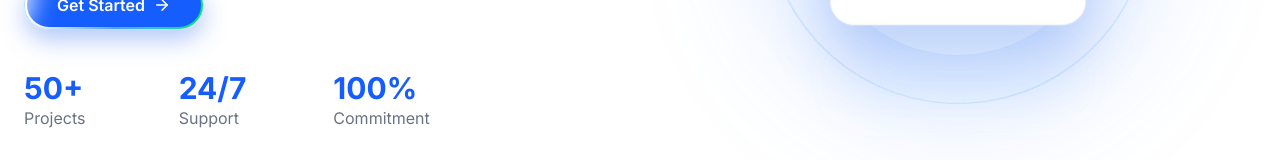
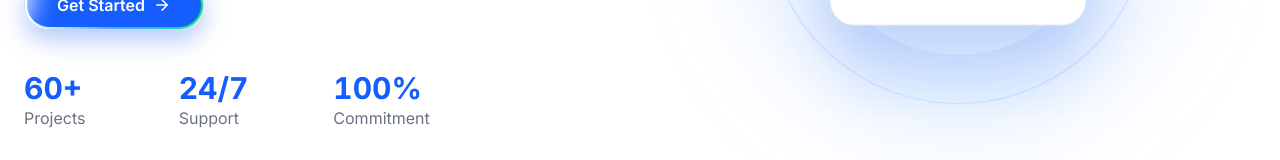
Before and after one commit to arifulislamk/khan-it-client, a React (Vite) app: page / in a window 1280 px wide. Shown: the part 482-642 px from the top of the page. Built offline with nearby package versions, Linux system fonts and the light colour scheme.

Commit message:
add counter component

```diff
--- /dev/null
+++ b/src/component/Counter.jsx
@@ -0,0 +1,39 @@
+import React,{useEffect,useState}from"react";
+
+const Counter=({end,suffix="",duration=2000,step=1})=>{
+const[count,setCount]=useState(0);
+
+useEffect(()=>{
+let startTime=null;
+let animationFrame;
+
+const animate=(currentTime)=>{
+if(!startTime)startTime=currentTime;
+
+const progress=Math.min((currentTime-startTime)/duration,1);
+const rawValue=progress*end;
+const current=Math.min(Math.floor(rawValue/step)*step,end);
+
+setCount(current);
+
+if(progress<1){
+animationFrame=requestAnimationFrame(animate);
+}else{
+setCount(end);
+}
+};
+
+setCount(0);
+animationFrame=requestAnimationFrame(animate);
+
+return()=>cancelAnimationFrame(animationFrame);
+},[end,duration,step]);
+
+return(
+<span className="tabular-nums inline-block">
+{count}{suffix}
+</span>
+);
+};
+
+export default Counter;
--- a/src/component/Hero.jsx
+++ b/src/component/Hero.jsx
@@ -1,9 +1,10 @@
 import React from "react";
 import { Link } from "react-router-dom";
 import { ArrowRight } from "lucide-react";
+import Counter from "./Counter";
 
-const Hero=()=>{
-return(
+const Hero = () => {
+  return (
     <div className="bg-white text-[#111827] overflow-hidden">
       <div className="max-w-7xl mx-auto px-5 sm:px-6 py-10 md:py-16 grid lg:grid-cols-2 gap-8 lg:gap-10 items-center">
         <div className="text-center lg:text-left">
@@ -13,11 +14,12 @@ Grow Your Business
           </h1>
 
           <p className="mt-5 text-gray-600 text-base sm:text-lg max-w-xl mx-auto lg:mx-0 leading-relaxed">
-Khan IT Solution provides professional digital solutions including website development, business transformation, marketing solutions and mobile application development.
+            Khan IT Solution provides professional digital solutions including
+            website development, business transformation, marketing solutions
+            and mobile application development.
           </p>
 
           <div className="mt-7 flex flex-col sm:flex-row justify-center lg:justify-start gap-4">
-
             <a
               href="/contact"
               className="group relative isolate overflow-hidden inline-flex items-center justify-center gap-2 rounded-full px-8 py-3 font-semibold text-white border border-blue-300/60 shadow-[0_10px_25px_rgba(37,99,235,0.35)] transition-all duration-300 hover:-translate-y-2 hover:scale-105 hover:shadow-[0_20px_40px_rgba(34,197,94,0.45)]"
@@ -26,28 +28,33 @@ className="group relative isolate overflow-hidden inline-flex items-center justi
               <span className="absolute inset-[2px] -z-10 rounded-full bg-blue-600"></span>
               <span className="absolute -left-10 top-0 h-full w-12 -skew-x-12 bg-white/80 blur-md transition-all duration-700 group-hover:left-[120%]"></span>
               <span className="relative">Get Started</span>
-<ArrowRight size={18} className="relative transition-transform duration-300 group-hover:translate-x-1"/>
+              <ArrowRight
+                size={18}
+                className="relative transition-transform duration-300 group-hover:translate-x-1"
+              />
             </a>
-
           </div>
 
           <div className="mt-10 grid grid-cols-3 gap-4 max-w-md mx-auto lg:mx-0">
             <div>
-<h3 className="text-2xl sm:text-3xl font-bold text-blue-600">50+</h3>
+              <h3 className="text-2xl sm:text-3xl font-bold text-blue-600">
+                <Counter end={60} step={1} suffix="+" duration={3000} />
+              </h3>
               <p className="text-gray-500 text-sm sm:text-base">Projects</p>
             </div>
-
             <div>
-<h3 className="text-2xl sm:text-3xl font-bold text-blue-600">24/7</h3>
+              <h3 className="text-2xl sm:text-3xl font-bold text-blue-600">
+                <Counter end={24} step={5} suffix="/7" duration={500} />
+              </h3>
               <p className="text-gray-500 text-sm sm:text-base">Support</p>
             </div>
-
             <div>
-<h3 className="text-2xl sm:text-3xl font-bold text-blue-600">100%</h3>
+              <h3 className="text-2xl sm:text-3xl font-bold text-blue-600">
+                <Counter end={100} step={10} suffix="%" duration={1000} />
+              </h3>
               <p className="text-gray-500 text-sm sm:text-base">Commitment</p>
             </div>
           </div>
-
         </div>
 
         <div className="flex justify-center order-first lg:order-last">
@@ -57,13 +64,16 @@ className="group relative isolate overflow-hidden inline-flex items-center justi
             <div className="absolute w-[75%] h-[75%] rounded-full bg-blue-50 border border-blue-100"></div>
 
             <div className="relative w-28 h-28 sm:w-44 sm:h-44 md:w-56 md:h-56 lg:w-64 lg:h-64 bg-white rounded-3xl flex items-center justify-center border border-gray-100 animate-float shadow-[0_30px_60px_rgba(37,99,235,0.25)] hover:scale-105 transition duration-500">
-<img src="https://i.ibb.co.com/kVQZrxyL/logo-1-1.png" alt="Khan IT Solution" className="w-20 sm:w-32 md:w-44 lg:w-48 object-contain drop-shadow-xl"/>
+              <img
+                src="https://i.ibb.co.com/kVQZrxyL/logo-1-1.png"
+                alt="Khan IT Solution"
+                className="w-20 sm:w-32 md:w-44 lg:w-48 object-contain drop-shadow-xl"
+              />
             </div>
 
             <div className="absolute bottom-0 sm:bottom-4 w-36 sm:w-52 h-5 bg-blue-300/30 blur-xl rounded-full"></div>
           </div>
         </div>
-
       </div>
     </div>
   );
```
Lines whose indentation alone changed are shown as unchanged.
